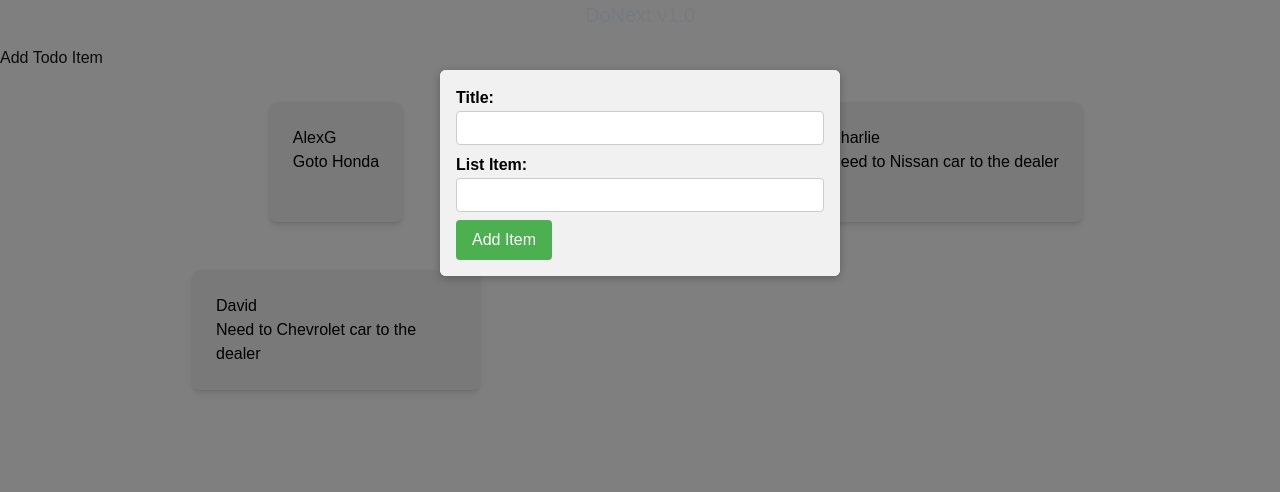
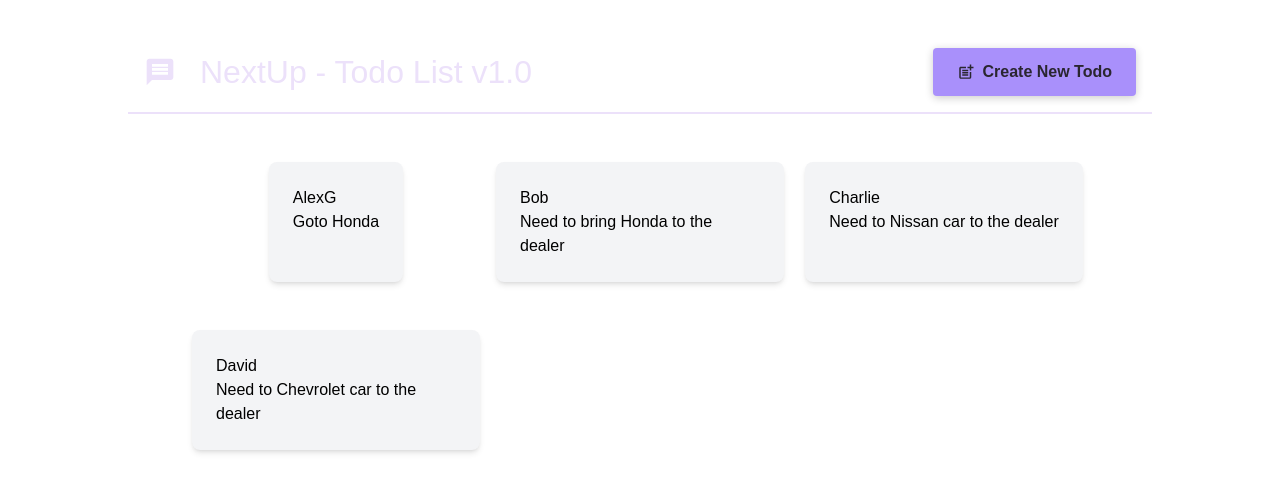
Before and after one commit to nabeeljohn/njohnweb, a Next.js app: page /tools/todo in a window 1280 px wide. Shown: the top 492 px of the page. Built offline with nearby package versions, Linux system fonts and the light colour scheme.

Commit message:
add buttons

```diff
--- a/app/tools/todo/CreateTodoCard.module.css
+++ b/app/tools/todo/CreateTodoCard.module.css
@@ -20,11 +20,18 @@
     border-radius: 4px;
 }
 
-.form button {
-    background-color: #4CAF50;
+.actions {
+    display: flex;
+    justify-content: flex-end;
+    gap: 0.5rem;
+}
+
+.actions button {
+    cursor: pointer;
+    font: inherit;
+    border: none;
+    background-color: #34036c;
     color: white;
-    padding: 0.5rem 1rem;
-    border: none;
+    padding: 0.5rem 1.5rem;
     border-radius: 4px;
-    cursor: pointer;
 }
--- a/app/tools/todo/CreateTodoCard.tsx
+++ b/app/tools/todo/CreateTodoCard.tsx
@@ -1,17 +1,23 @@
 import classes from "./CreateTodoCard.module.css";
 
-export default function CreateTodoCard(props : {onCardTitleChange : (e: React.ChangeEvent<HTMLInputElement>) => void, onCardBodyChange : (e: React.ChangeEvent<HTMLInputElement>) => void}) {
+export default function CreateTodoCard({onCardTitleChange, onCardBodyChange, onCancel}:
+    {onCardTitleChange: (e: React.ChangeEvent<HTMLInputElement>) => void,
+     onCardBodyChange: (e: React.ChangeEvent<HTMLInputElement>) => void,
+     onCancel: () => void}) {
     return (
         <form className={classes.form}>
             <div>
                 <label htmlFor="title">Title:</label>
-                <input type="text" id="title" name="title" onChange={props.onCardTitleChange} />
+                <input type="text" id="title" name="title" onChange={onCardTitleChange} />
             </div>
             <div>
                 <label htmlFor="body">List Item:</label>
-                <input type="text" id="body" name="body" onChange={props.onCardBodyChange} />
+                <input type="text" id="body" name="body" onChange={onCardBodyChange} />
             </div>
-            <button type="submit">Add Item</button>
+            <p className={classes.actions}>
+                <button type="submit">Add Item</button>
+                <button type="button" onClick={onCancel}>Cancel</button>
+            </p>
         </form>
     );
 }
--- /dev/null
+++ b/app/tools/todo/MainHeader.module.css
@@ -0,0 +1,36 @@
+.header {
+  /* padding: 2rem 10%; */
+  margin: 2rem 10%;
+  padding: 1rem;
+  text-align: center;
+  display: flex;
+  justify-content: space-between;
+  align-items: center;
+  border-bottom: 2px solid #ece1fa;
+}
+
+.logo {
+  font-size: 2rem;
+  display: flex;
+  gap: 1.5rem;
+  align-items: center;
+  color: #ece1fa;
+}
+
+.button {
+  display: inline-flex;
+  align-items: center;
+  gap: 0.5rem;
+  padding: 0.75rem 1.5rem;
+  background-color: #a990fb;
+  color: #2a2630;
+  border: none;
+  border-radius: 4px;
+  box-shadow: 0 2px 8px rgba(0, 0, 0, 0.2);
+  cursor: pointer;
+  font-weight: bold;
+}
+
+.button:hover {
+  background-color: #8c6cf7;
+}
--- /dev/null
+++ b/app/tools/todo/MainHeader.tsx
@@ -0,0 +1,19 @@
+import { MdPostAdd, MdMessage } from 'react-icons/md';
+import classes from './MainHeader.module.css';
+
+export default function MainHeader({onCreatePost}: {onCreatePost: () => void}) {
+    return (
+        <header className={classes.header}>
+            <h1 className={classes.logo}>
+                <MdMessage />
+                 NextUp - Todo List v1.0
+            </h1>
+            <p>
+                <button className={classes.button} onClick={onCreatePost}>
+                    <MdPostAdd size={18} />
+                    Create New Todo
+                </button>
+            </p>
+        </header>
+    );
+}
--- a/app/tools/todo/TodoCardList.tsx
+++ b/app/tools/todo/TodoCardList.tsx
@@ -7,14 +7,9 @@ import classes from "./TodoCardList.module.css";
 
 import { useState } from "react";
 
-export default function TodoCardList() {
-    const [modalVisible, setModalVisible] = useState(true);
+export default function TodoCardList({isPosting, isNotPosting, onCancel} : {isPosting : boolean, isNotPosting: () => void, onCancel: () => void}) {
     const [cardTitle, setCardTitle] = useState('AlexG');
     const [cardBody, setCardBody] = useState('Goto Honda');
-
-    function hideModalHandler() {
-        setModalVisible(false);
-    }
 
     function cardTitleChangeHandler(e: React.ChangeEvent<HTMLInputElement>) {
         setCardTitle(e.target.value);
@@ -26,12 +21,11 @@ export default function TodoCardList() {
 
     return (
         <>
-            <button onClick={() => setModalVisible(true)}>Add Todo Item</button>
-
-            {modalVisible && <Modal onClose={hideModalHandler}>
+            {isPosting && <Modal onClose={isNotPosting}>
                 <CreateTodoCard
                     onCardTitleChange={cardTitleChangeHandler}
-                    onCardBodyChange={cardBodyChangeHandler} />
+                    onCardBodyChange={cardBodyChangeHandler}
+                    onCancel={isNotPosting} />
             </Modal>}
             <ul className={classes.todoCardList}>
                 <TodoCard cardTitle={cardTitle} cardBody={cardBody} />
--- a/app/tools/todo/page.tsx
+++ b/app/tools/todo/page.tsx
@@ -1,11 +1,24 @@
+'use client';
 
+import { useState } from "react";
+import MainHeader from "./MainHeader";
 import TodoCardList from "./TodoCardList";
 
 export default function Todo() {
+    const [modalVisible, setModalVisible] = useState(false);
+
+    function showModalHandler() {
+        setModalVisible(true);
+    }
+
+    function hideModalHandler() {
+        setModalVisible(false);
+    }
+
     return (
         <>
-            <div className="pageSubtitle">DoNext v1.0</div>
-            <TodoCardList />
+            <MainHeader onCreatePost={showModalHandler} />
+            <TodoCardList isPosting={modalVisible} isNotPosting={hideModalHandler}/>
         </>
     );
 }
--- a/package.json
+++ b/package.json
@@ -11,7 +11,8 @@
   "dependencies": {
     "next": "16.1.1",
     "react": "19.2.3",
-    "react-dom": "19.2.3"
+    "react-dom": "19.2.3",
+    "react-icons": "^5.5.0"
   },
   "devDependencies": {
     "@types/node": "^20",
```
Also changed, not shown: 1 other file (tests, documents, lock files or other folders).
